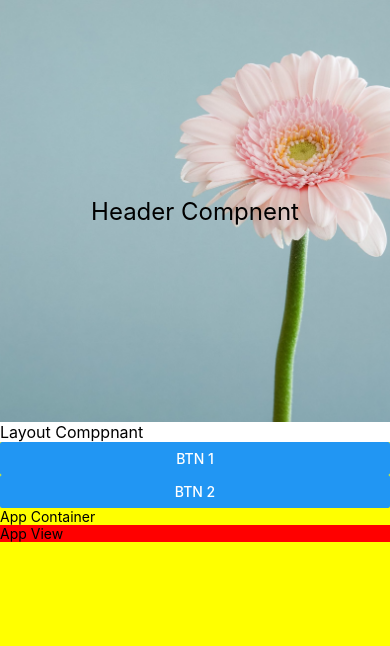
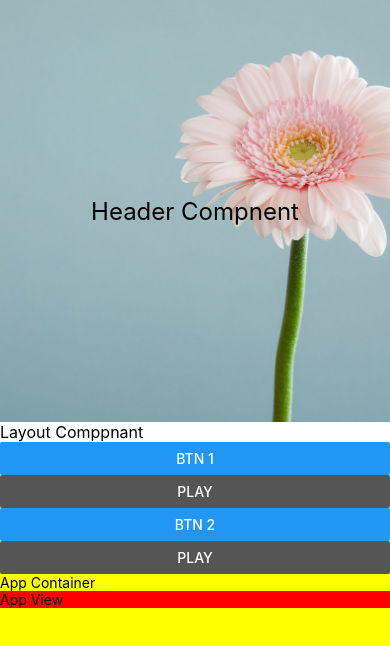
Before and after one commit to imadcollin/react-drum, a React Native app: screen / in a window 390 px wide. Shown: the top 646 px of the page. Built offline with nearby package versions, Linux system fonts and the light colour scheme.

Commit message:
Implement click media player

```diff
--- a/src/componants/Button/PressButton.js
+++ b/src/componants/Button/PressButton.js
@@ -1,12 +1,30 @@
 import React from 'react';
 import {Text, View, Button} from 'react-native';
+var Sound = require('react-native-sound');
 
 const PressButton = props => {
+  const play = () => {
+    Sound.setCategory('Playback');
+    var whoosh = new Sound('my.mp3', Sound.MAIN_BUNDLE, error => {
+      if (error) {
+        console.log('failed to load the sound', error);
+        return;
+      }
+      whoosh.play(success => {
+        if (success) {
+          console.log('successfully finished playing');
+        } else {
+          console.log('playback failed due to audio decoding errors');
+        }
+      });
+    });
+  };
   return (
     <View>
       <Button
         title={props.title}
         onPress={() => console.log(`${props.title} is Pressed!`)}></Button>
+      <Button title="play" color="#555" onPress={play}></Button>
     </View>
   );
 };
```
